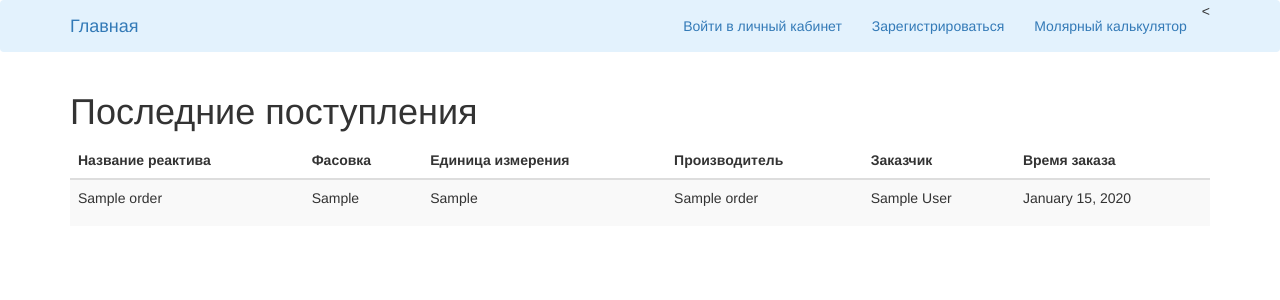
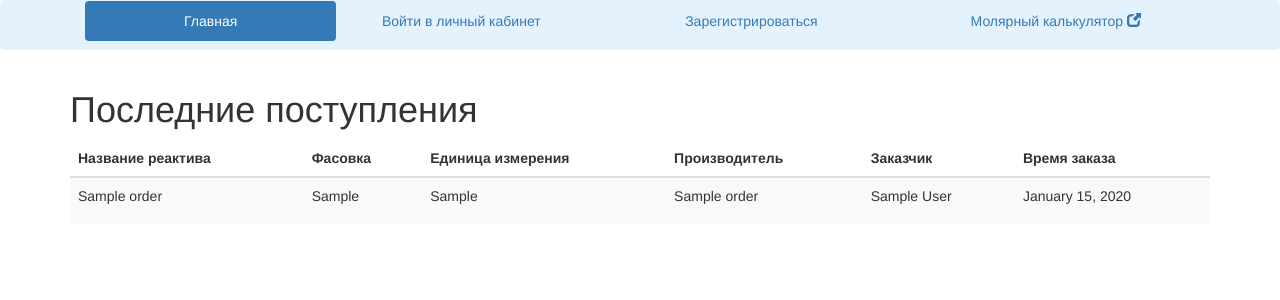
Before and after one commit to darkinessa/reagents_order, a Flask app: page / in a window 1280 px wide. Shown: the top 300 px of the page. Run offline with Flask 2, Linux system fonts and the light colour scheme; tables that the repository leaves empty hold one stand-in row (values such as "Sample post"); some libraries are stand-ins or nearby versions.

Commit message:
added active menu (current item show in menu)

```diff
--- a/app/templates/base.html
+++ b/app/templates/base.html
@@ -16,21 +16,24 @@
                     <span class="icon-bar"></span>
                     <span class="icon-bar"></span>
                 </button>
-                <a class="navbar-brand" href="{{ url_for('index') }}"> Главная</a>
+
             </div>
             <div class="collapse navbar-collapse" id="#navbar-collapse-menu">
-                <ul class="nav navbar-nav navbar-right">
+                <ul class="nav-pills nav nav-justified">
+                     <li class="{{ 'active' if active_page == 'index' else '' }}">
+                          <a href="{{ url_for('index') }}"> Главная</a></li>
                     {% if current_user.is_anonymous %}
-                    <<li class="nav-item"><a class="nav-link" href="{{ url_for('login') }}">Войти в личный кабинет</a></li>
-                    <li class="nav-item"><a class="nav-link" href="{{ url_for('registration') }}">Зарегистрироваться</a></li>
+                    <li class="{{ 'active' if active_page == 'login' else '' }}"><a href="{{ url_for('login') }}">Войти в личный кабинет</a></li>
+                    <li class="{{ 'active' if active_page == 'registration' else '' }}"><a href="{{ url_for('registration') }}">Зарегистрироваться</a></li>
                     {% else %}
-                    <li class="nav-item"><a class="nav-link" href="{{ url_for('item_add') }}">Заказ реагентов</a></li>
+                    <li class="{{ 'active' if active_page == 'item_add' else '' }}"><a href="{{ url_for('item_add') }}">Заказ реагентов</a></li>
 
-                    <li class="nav-item"><a class="nav-link" href="{{ url_for('logout') }}">Выход</a></li>
+                    <li class="{{ 'active' if active_page == 'logout' else '' }}"><a href="{{ url_for('logout') }}">Выход</a></li>
                     {% endif %}
-                    <ul class="nav navbar-nav">
-                    <li><a href="https://www.tocris.com/resources/molarity-calculator" target="_blank">Молярный калькулятор</a></li>
-                </ul>
+                    <li>
+            <a href="https://www.tocris.com/resources/molarity-calculator" target="_blank"> Молярный калькулятор <span class="glyphicon glyphicon-new-window" aria-hidden="true"></span></a>
+        </li>
+
                 </ul>
             </div>
         </div>
--- a/app/templates/index.html
+++ b/app/templates/index.html
@@ -1,7 +1,9 @@
 {% extends "base.html" %}
 {% import 'bootstrap/wtf.html' as wtf %}
+{% set active_page = "index" %}
 
 {% block app_content %}
+
     <h1>Последние поступления</h1>
     <table class="table table-striped">
     <thead class="thead-dark">
@@ -12,6 +14,7 @@
             <th scope="col">Производитель</th>
             <th scope="col">Заказчик</th>
             <th scope="col">Время заказа</th>
+        </tr>
     </thead>
 
     <tbody>
--- a/app/templates/item.html
+++ b/app/templates/item.html
@@ -1,5 +1,6 @@
 {% extends "base.html" %}
 {% import 'bootstrap/wtf.html' as wtf %}
+{% set active_page = "item_add" %}
 
 {% block app_content %}
     <h1>Добавить реагент в заказ</h1>
--- a/app/templates/login.html
+++ b/app/templates/login.html
@@ -1,5 +1,6 @@
 {% extends 'base.html' %}
 {% import 'bootstrap/wtf.html' as wtf %}
+{% set active_page = "login" %}
 
 {% block app_content %}
     <h1>Войти в личный кабинет</h1>
--- a/app/templates/reagent_add.html
+++ b/app/templates/reagent_add.html
@@ -1,5 +1,7 @@
 {% extends "base.html" %}
 {% import 'bootstrap/wtf.html' as wtf %}
+{% set active_page = "reagent_add" %}
+
 
 {% block app_content %}
     <h1>Добавление реактива в Каталог реактивов</h1>
--- a/app/templates/registration.html
+++ b/app/templates/registration.html
@@ -1,5 +1,6 @@
 {% extends "base.html" %}
 {% import 'bootstrap/wtf.html' as wtf %}
+{% set active_page = "registration" %}
 
 {% block app_content %}
     <h1>Регистрация нового пользователя</h1>
```
Lines whose indentation alone changed are shown as unchanged.
